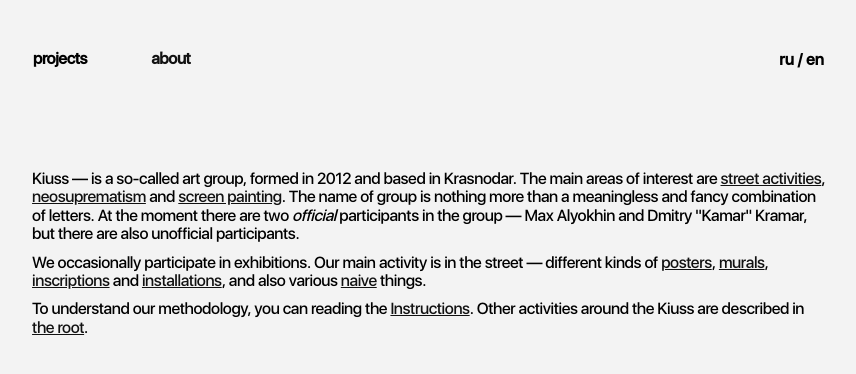
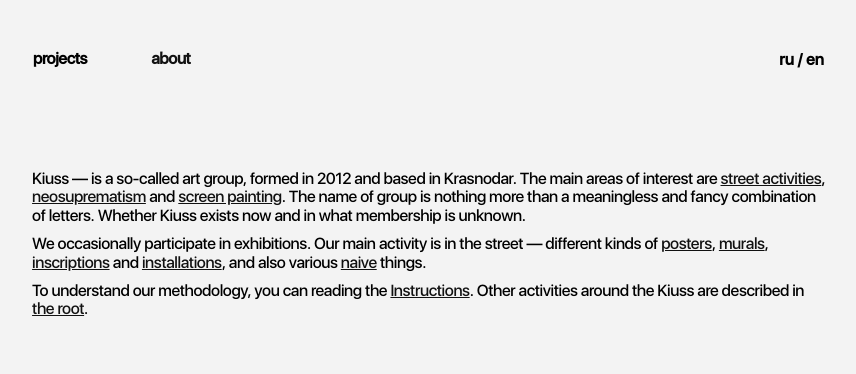
Before and after one commit to lizzy0409/kiuss, a Nuxt app: page /about in a window 1280 px wide. Shown: the top 374 px of the page, without its empty margins (213-1069 px from the left). Built offline with nearby package versions, Linux system fonts and the light colour scheme; what vue-resource would draw is missing.

Commit message:
Text update

```diff
--- a/pages/about.vue
+++ b/pages/about.vue
@@ -4,8 +4,7 @@
       <div>
         Kiuss — is a so-called art group, formed in 2012 and based in Krasnodar. The main areas of interest are
         <a target="_blank" href="https://instructions.stranno.su/en/#street_activities">street activities</a>, <a href="/neosuprematism">neosuprematism</a> and
-        <a href="/screen_painting">screen painting</a>. The name of group is nothing more than a meaningless and fancy combination of letters. At the moment there are two <i>official</i> participants
-        in the group — Max Alyokhin and Dmitry "Kamar" Kramar, but there are also unofficial participants.
+        <a href="/screen_painting">screen painting</a>. The name of group is nothing more than a meaningless and fancy combination of letters. Whether Kiuss exists now and in what membership is unknown.
       </div>
 
       <div>
@@ -25,8 +24,7 @@
       <div>
         Кюс — т.н. арт-группа, образована в 2012 году, базируется в Краснодаре. Основные направления —
         <a target="_blank" href="https://instructions.stranno.su/ru/#street_activities">уличная деятельность</a>, <a href="/neosuprematism">неосупрематизм</a>,
-        <a href="/screen_painting">живопись экрана</a>. Название «Кюс» — это не более, чем бессмысленное и вычурное сочетание букв. На данный момент в группе два <i>официальных</i> участника — Макс
-        Алёхин и Дмитрий "Камар" Крамарь, но также есть неофициальные участники (но это не точно).
+        <a href="/screen_painting">живопись экрана</a>. Название «Кюс» — это не более, чем бессмысленное и вычурное сочетание букв. Существует ли Кюс сейчас и в каком составе неизвестно.
       </div>
 
       <div>
```
